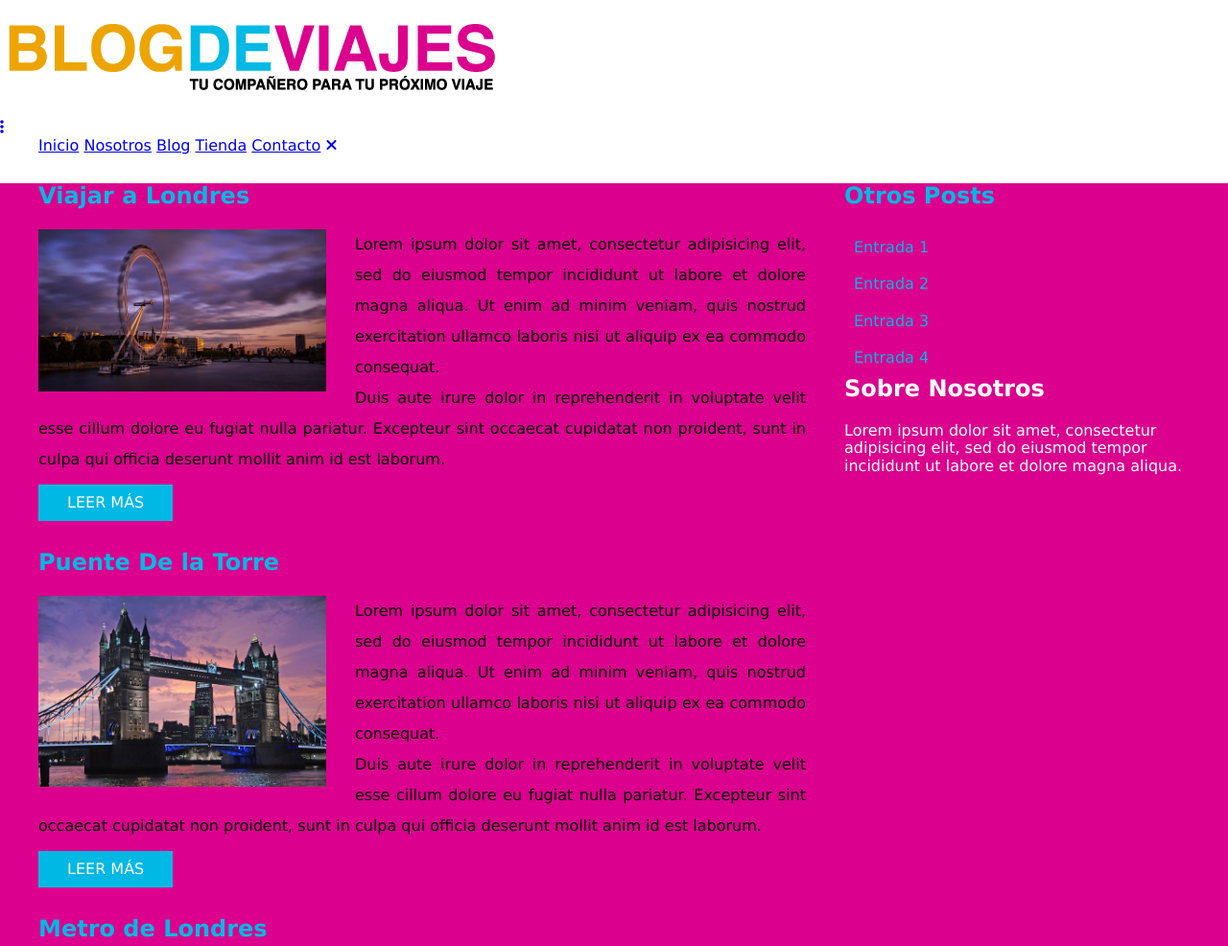
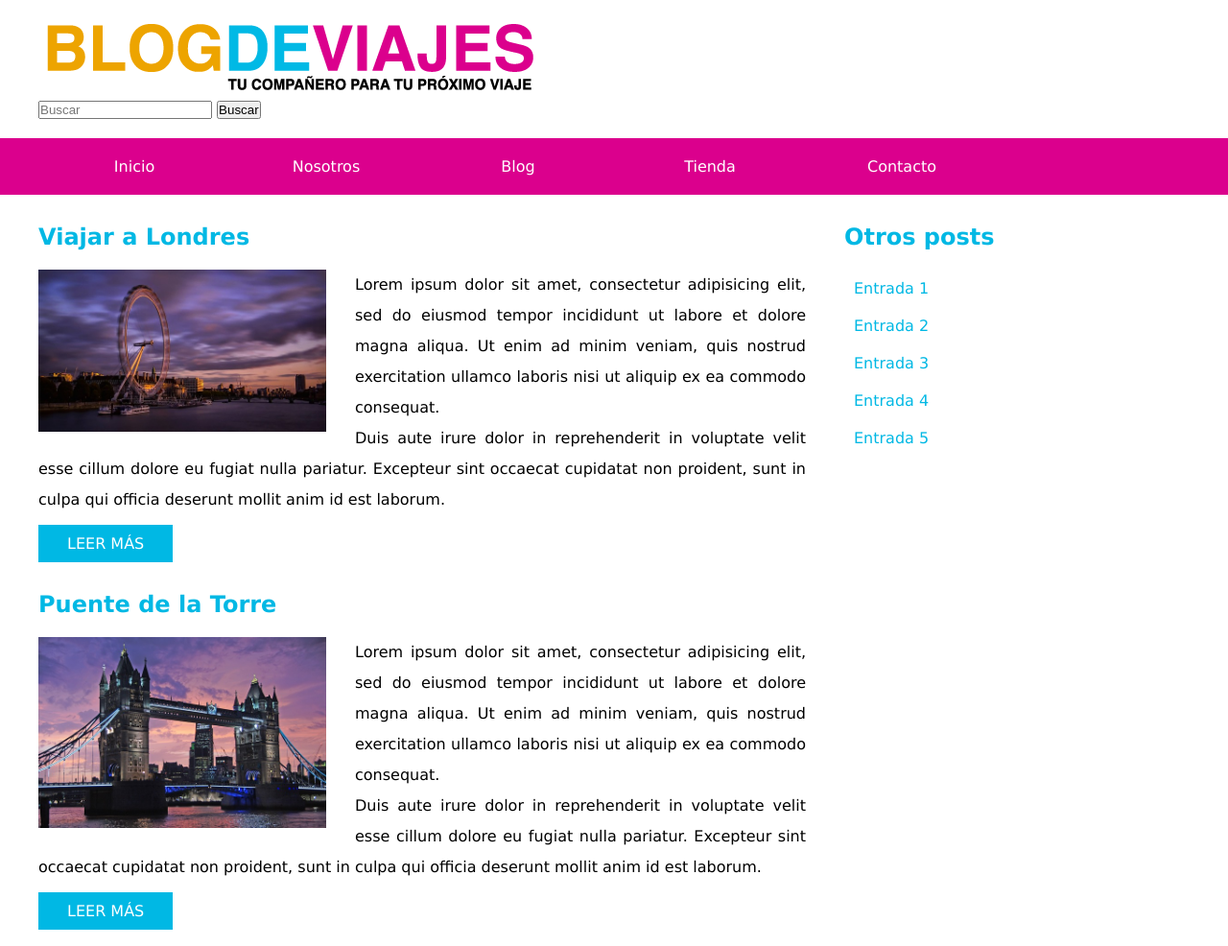
Before and after one commit to SimsonCult/blogciudad, a plain HTML site: page index.html in a window 1280 px wide. Shown: the top 986 px of the page at 96% size. Drawn offline with Linux system fonts and the light colour scheme.

Commit message:
Update index.html

```diff
--- a/index.html
+++ b/index.html
@@ -1,85 +1,101 @@
 <!DOCTYPE html>
-<html lang="en">
+<html>
+  <head>
+    <meta charset="utf-8">
+    <title>Blog de Viajes</title>
+    <link rel="stylesheet" href="css/estilos.css">
 
-<head>
-    <meta charset="UTF-8">
-    <meta name="viewport" content="width=device-width, initial-scale=1.0">
-    <meta http-equiv="X-UA-Compatible" content="ie=edge">
-    <title>Blog de Viajes</title>
-    <script src="https://kit.fontawesome.com/3584e4c9e3.js" crossorigin="anonymous"></script>
-    <link rel="stylesheet" href="css/normalize.css">
-    <link rel="stylesheet" href="css/estilos.css">
   </head>
+  <body>
+    <header>
+        <div class="contenedor">
+            <div id="logo" class="logo">
+                <img src="img/logo.png">
+            </div> <!--.logo-->
 
-<body>
-    <header class="site-header contenedor">
-        <img src="img/logo.png" alt="logotipo">
+            <div class="buscador">
+              <form class="formulario" action="index.html" method="post">
+                    <label for="buscador">
+                        <input type="search" id="buscador" name="buscador" placeholder="Buscar">
+                    </label>
+                    <input type="submit" id="buscar" class="buscador" value="Buscar">
+              </form>
+            </div>
+        </div> <!--.contenedor-->
     </header>
-
-    <div class="barra">
-        <a href="#nav" class="mobile-menu">
-            <i class="fas fa-ellipsis-v"></i>
-        </a>
-
-        <nav id="nav" class="navegacion-principal contenedor">
-            <a href="#">Inicio</a>
-            <a href="#">Nosotros</a>
-            <a href="#">Blog</a>
-            <a href="#">Tienda</a>
-            <a href="#">Contacto</a>
-
-            <a href="#" class="cerrar">
-                <i class="fas fa-times"></i>
-            </a>
+    <div id="navegacion" class="navegacion">
+        <nav id="menu">
+            <ul class="clearfix">
+                <li><a target="_blank" href="#">Inicio</a></li>
+                <li><a href="#">Nosotros</a>
+                  <ul>
+                    <li><a href="#">Mision</a></li>
+                    <li><a href="#">Vision</a></li>
+                    <li><a href="#">Valores</a></li>
+                  </ul>
+                </li>
+                <li><a href="#">Blog</a>
+                    <ul>
+                      <li><a href="#">Consejos</a></li>
+                      <li><a href="#">Ciudades</a></li>
+                      <li><a href="#">Promociones</a></li>
+                    </ul>
+                </li>
+                <li><a href="#">Tienda</a></li>
+                <li><a href="#">Contacto</a></li>
+            </ul>
         </nav>
     </div>
 
-    <div class="contenedor clearfix">
-        <main class="contenido-principal">
-            <article class="entrada">
+    <div id="contenido" class="contenido">
+        <main>
+            <article>
                 <h2>Viajar a Londres</h2>
-                <img src="img/imagen_1.jpg" alt="Imagen Viaje a Londres">
+                <img src="img/imagen_1.jpg" alt="visitar londres">
                 <p>Lorem ipsum dolor sit amet, consectetur adipisicing elit, sed do eiusmod tempor incididunt ut labore et dolore magna aliqua. Ut enim ad minim veniam, quis nostrud exercitation ullamco laboris nisi ut aliquip ex ea commodo consequat.</p>
                 <p>Duis aute irure dolor in reprehenderit in voluptate velit esse cillum dolore eu fugiat nulla pariatur. Excepteur sint occaecat cupidatat non proident, sunt in culpa qui officia deserunt mollit anim id est laborum.</p>
-                <a href="#" class="boton">Leer Más</a>
+                <a href="#" class="boton">Leer más</a>
             </article>
-            <article class="entrada">
-                <h2>Puente De la Torre</h2>
-                <img src="img/imagen_2.jpg" alt="Imagen Puente De la torre">
+            <article>
+                <h2>Puente de la Torre</h2>
+                <img src="img/imagen_2.jpg" alt="puente de la torre">
                 <p>Lorem ipsum dolor sit amet, consectetur adipisicing elit, sed do eiusmod tempor incididunt ut labore et dolore magna aliqua. Ut enim ad minim veniam, quis nostrud exercitation ullamco laboris nisi ut aliquip ex ea commodo consequat.</p>
                 <p>Duis aute irure dolor in reprehenderit in voluptate velit esse cillum dolore eu fugiat nulla pariatur. Excepteur sint occaecat cupidatat non proident, sunt in culpa qui officia deserunt mollit anim id est laborum.</p>
-                <a href="#" class="boton">Leer Más</a>
+                <a href="#" class="boton">Leer más</a>
             </article>
-            <article class="entrada">
+            <article>
                 <h2>Metro de Londres</h2>
-                <img src="img/imagen_3.jpg" alt="Imagen Metro de Londres">
+                <img src="img/imagen_3.jpg" alt="metro de londres">
                 <p>Lorem ipsum dolor sit amet, consectetur adipisicing elit, sed do eiusmod tempor incididunt ut labore et dolore magna aliqua. Ut enim ad minim veniam, quis nostrud exercitation ullamco laboris nisi ut aliquip ex ea commodo consequat.</p>
                 <p>Duis aute irure dolor in reprehenderit in voluptate velit esse cillum dolore eu fugiat nulla pariatur. Excepteur sint occaecat cupidatat non proident, sunt in culpa qui officia deserunt mollit anim id est laborum.</p>
-                <a href="#" class="boton">Leer Más</a>
+                <a href="#" class="boton">Leer más</a>
             </article>
         </main>
 
-        <aside class="sidebar">
-            <section class="otras-entradas">
-                <h2>Otros Posts</h2>
+        <aside id="sidebar" class="sidebar">
+            <h2>Otros posts</h2>
             <ul>
               <li><a href="#">Entrada 1</a></li>
               <li><a href="#">Entrada 2</a></li>
               <li><a href="#">Entrada 3</a></li>
               <li><a href="#">Entrada 4</a></li>
+              <li><a href="#">Entrada 5</a></li>
             </ul>
-            </section>
         </aside>
+    </div> <!--contenido-->
+
+
+    <footer>
+
+      <div class="contenedor">
+          <div class="nosotros">
+              <h2>Sobre nosotros</h2>
+              <p>
+                Lorem ipsum dolor sit amet, consectetur adipisicing elit, sed do eiusmod tempor incididunt ut labore et dolore magna aliqua.
+              </p>
           </div>
-
-    <footer class="footer-sitio">
-        <div class="contenedor clearfix">
-            <section class="nosotros">
-                <h2>Sobre Nosotros</h2>
-                <p>Lorem ipsum dolor sit amet, consectetur adipisicing elit, sed do eiusmod tempor incididunt ut labore et dolore magna aliqua. </p>
-            </section>
-            <section class="menu">
-                <h2>Menú de Navegación</h2>
+          <div class="menu navegacion">
+            <h2>Menú de navegación</h2>
             <nav>
               <a href="#">Inicio</a>
               <a href="#">Nosotros</a>
@@ -87,10 +103,14 @@
               <a href="#">Tienda</a>
               <a href="#">Contacto</a>
             </nav>
-            </section>
           </div>
-        <p class="copyright">BlogdeViajes - Todos los derechos Reservados 2019 &copy;</p>
+      </div>
+
+      <p class="copyright">
+          Todos los derechos reservados &copy;. Blog de Viajes 2016
+      </p>
     </footer>
+    <script src="js/scripts.js"></script>
+
   </body>
-
 </html>
```
Lines whose indentation alone changed are shown as unchanged.
